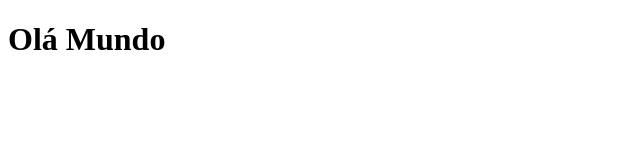
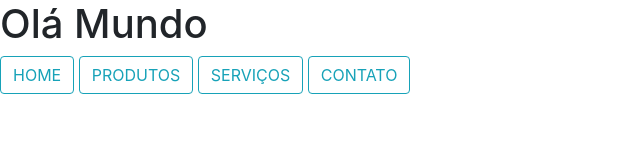
Before and after one commit to Flamel007/RepositorioJavaBase, a plain HTML site: page index.html in a window 1280 px wide. Shown: the whole page, without its empty margins (0-640 px from the left). Drawn offline with nearby package versions, Linux system fonts and the light colour scheme.

Commit message:
ALTERAÇÃO: Adicionado botões na página.

```diff
--- a/index.html
+++ b/index.html
@@ -5,8 +5,14 @@
     <meta http-equiv="X-UA-Compatible" content="IE=edge">
     <meta name="viewport" content="width=device-width, initial-scale=1.0">
     <title>Document</title>
+    <link rel="stylesheet" href="https://stackpath.bootstrapcdn.com/bootstrap/4.1.3/css/bootstrap.min.css" integrity="sha384-MCw98/SFnGE8fJT3GXwEOngsV7Zt27NXFoaoApmYm81iuXoPkFOJwJ8ERdknLPMO" crossorigin="anonymous">
 </head>
 <body>
     <h1>Olá Mundo</h1>
+    <button type="button" class="btn btn-outline-info">HOME</button>
+<button type="button" class="btn btn-outline-info">PRODUTOS</button>
+<button type="button" class="btn btn-outline-info">SERVIÇOS</button>
+<button type="button" class="btn btn-outline-info">CONTATO</button>
+
 </body>
 </html>
```
